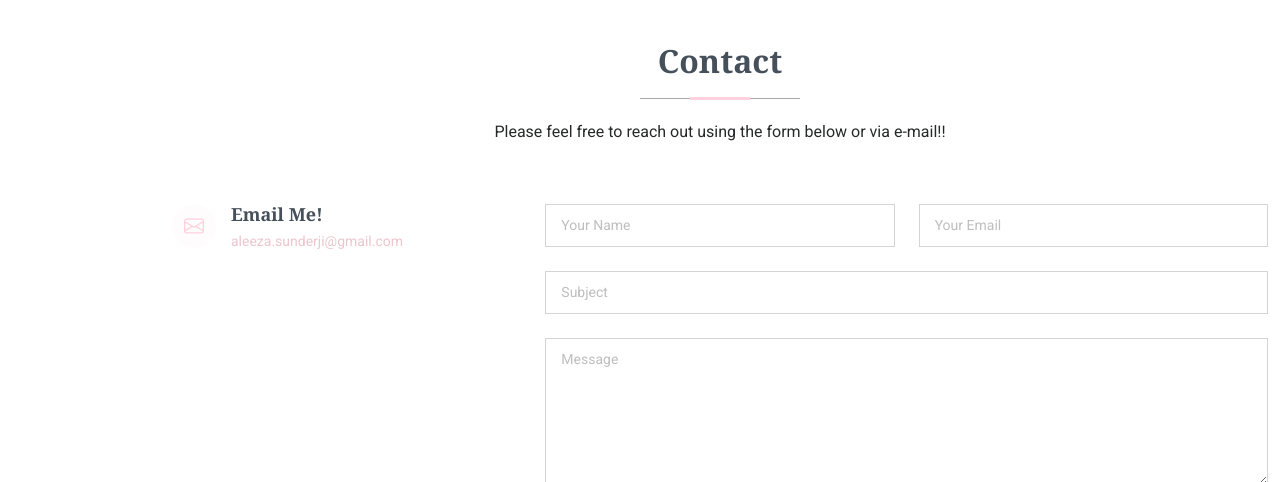
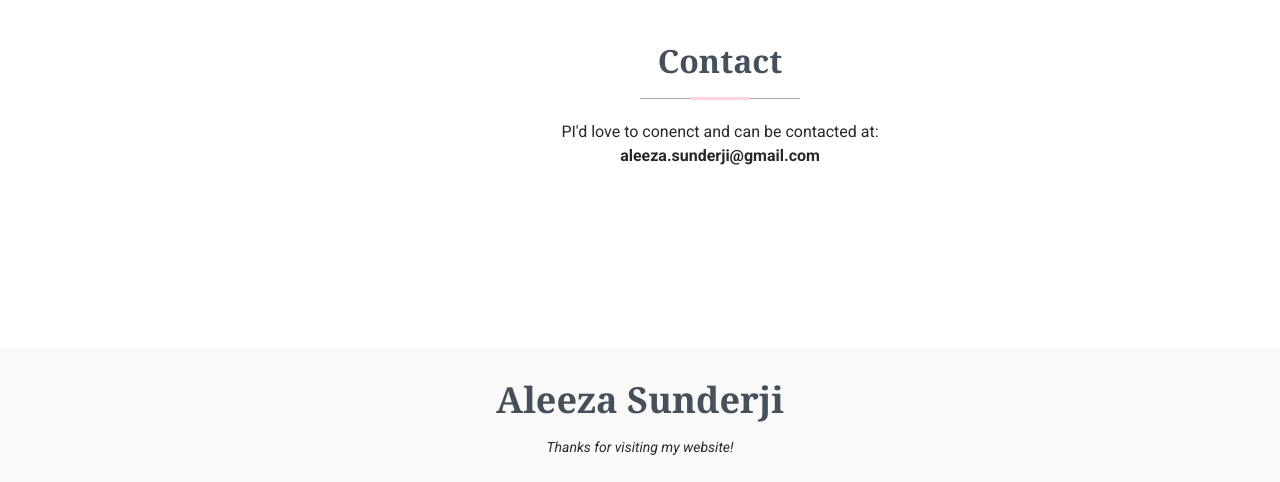
Before and after one commit to AleezaSunderji/AleezaSunderji.github.io, a plain HTML site: page index.html in a window 1280 px wide. Shown: the part 5710-6192 px from the top of the page. Drawn offline with Linux system fonts and the light colour scheme.

Commit message:
Update index.html

```diff
--- a/index.html
+++ b/index.html
@@ -678,59 +678,9 @@
       <!-- Section Title -->
       <div class="container section-title" data-aos="fade-up">
         <h2>Contact</h2>
-        <p>Please feel free to reach out using the form below or via e-mail!!</p>
+        <p>PI'd love to conenct and can be contacted at:</p>
+        <p><strong>aleeza.sunderji@gmail.com</strong></p>
       </div><!-- End Section Title -->
-
-      <div class="container" data-aos="fade" data-aos-delay="100">
-
-        <div class="row gy-4">
-
-          <div class="col-lg-4">
-            <div class="info-item d-flex" data-aos="fade-up" data-aos-delay="400">
-              <i class="bi bi-envelope flex-shrink-0"></i>
-              <div>
-                <h3>Email Me!</h3>
-                <p>aleeza.sunderji@gmail.com</p>
-              </div>
-            </div><!-- End Info Item -->
-
-          </div>
-
-          <div class="col-lg-8">
-            <form action="forms/contact.php" method="post" class="php-email-form" data-aos="fade-up" data-aos-delay="200">
-              <div class="row gy-4">
-
-                <div class="col-md-6">
-                  <input type="text" name="name" class="form-control" placeholder="Your Name" required="">
-                </div>
-
-                <div class="col-md-6 ">
-                  <input type="email" class="form-control" name="email" placeholder="Your Email" required="">
-                </div>
-
-                <div class="col-md-12">
-                  <input type="text" class="form-control" name="subject" placeholder="Subject" required="">
-                </div>
-
-                <div class="col-md-12">
-                  <textarea class="form-control" name="message" rows="6" placeholder="Message" required=""></textarea>
-                </div>
-
-                <div class="col-md-12 text-center">
-                  <div class="loading">Loading</div>
-                  <div class="error-message"></div>
-                  <div class="sent-message">Your message has been sent. Thank you!</div>
-
-                  <button type="submit">Send Message</button>
-                </div>
-
-              </div>
-            </form>
-          </div><!-- End Contact Form -->
-
-        </div>
-
-      </div>
 
     </section><!-- /Contact Section -->
 
```
